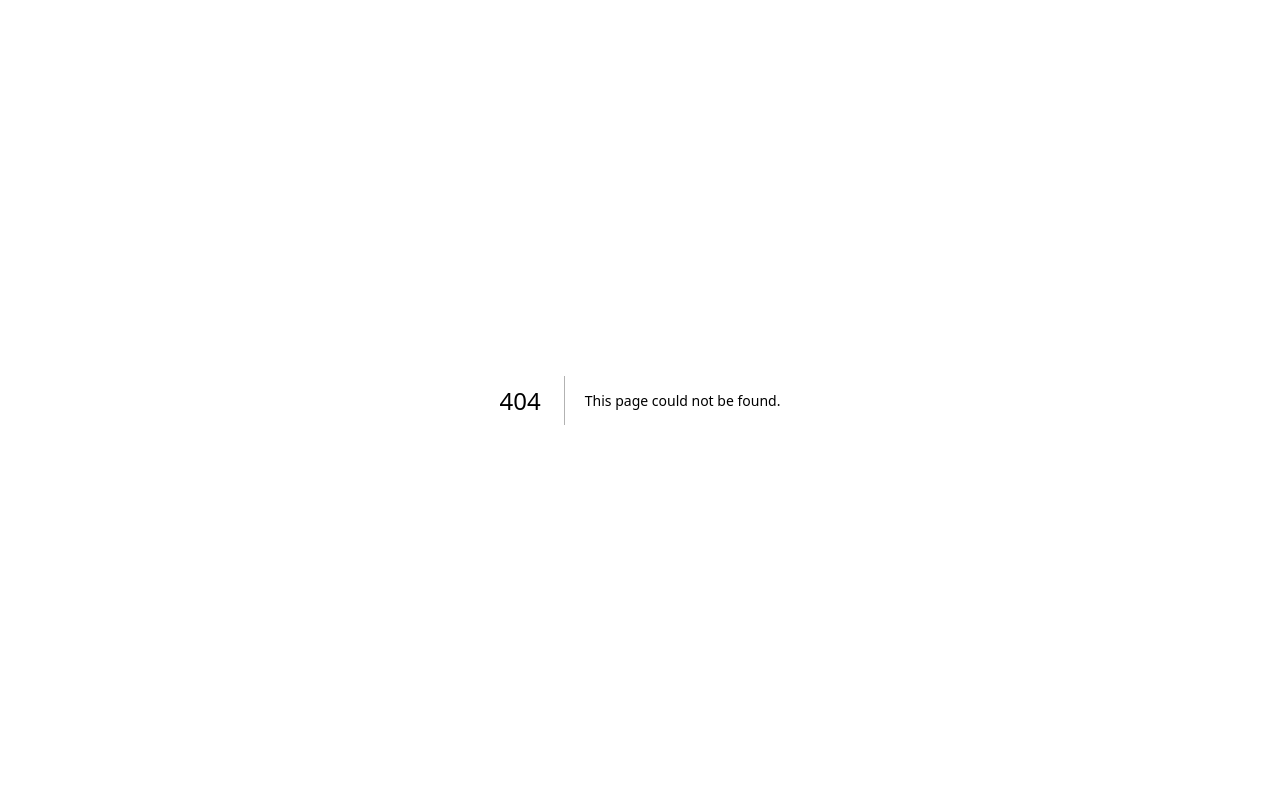
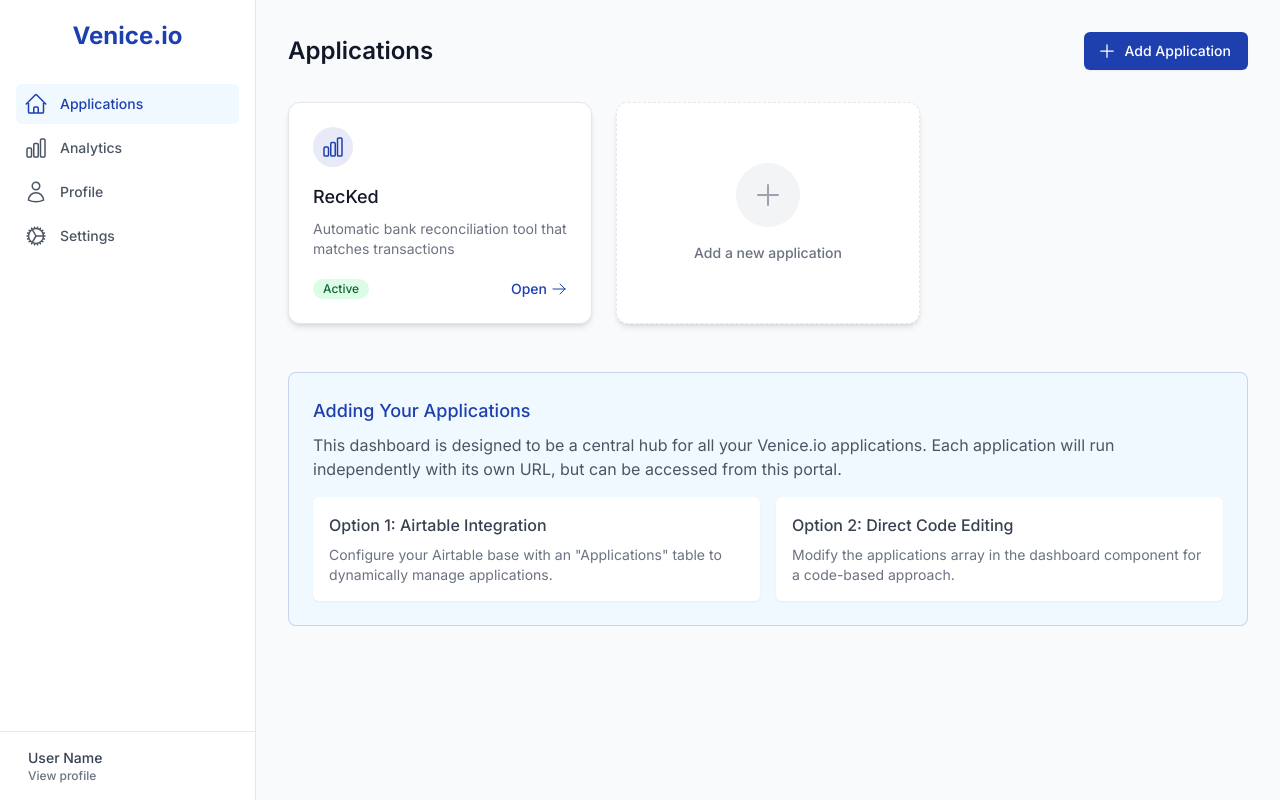
Before and after one commit to pattydubb/venice-io-accounting-portal, a Next.js app: page /dashboard in a window 1280 px wide. Before the commit this address had no page. Built offline with nearby package versions, Linux system fonts and the light colour scheme.

Commit message:
Add simplified dashboard with just one example application and easy add option

```diff
--- /dev/null
+++ b/src/app/dashboard/page.tsx
@@ -0,0 +1,145 @@
+'use client';
+
+import { useState } from 'react';
+import Link from 'next/link';
+import { ArrowRightIcon, PlusIcon } from '@heroicons/react/24/outline';
+
+// Example application structure - this would come from Airtable in production
+const exampleApp = {
+  id: 'recked',
+  name: 'RecKed',
+  description: 'Automatic bank reconciliation tool that matches transactions',
+  url: 'https://recked.venice.io',
+  status: 'Active',
+  category: 'Reconciliation',
+};
+
+export default function Dashboard() {
+  const [showAddModal, setShowAddModal] = useState(false);
+
+  return (
+    <div className="px-4 sm:px-6 lg:px-8 py-8">
+      <div className="sm:flex sm:items-center sm:justify-between">
+        <h1 className="text-2xl font-semibold text-gray-900">Applications</h1>
+        <div className="mt-4 sm:mt-0">
+          <button
+            onClick={() => setShowAddModal(true)}
+            className="inline-flex items-center px-4 py-2 border border-transparent rounded-md shadow-sm text-sm font-medium text-white bg-venice-blue hover:bg-blue-700"
+          >
+            <PlusIcon className="-ml-1 mr-2 h-5 w-5" aria-hidden="true" />
+            Add Application
+          </button>
+        </div>
+      </div>
+
+      <div className="mt-8">
+        <div className="grid grid-cols-1 gap-6 sm:grid-cols-2 lg:grid-cols-3">
+          {/* Example application card */}
+          <div className="app-card">
+            <div className="rounded-full bg-venice-blue/10 p-2 text-venice-blue w-fit">
+              <svg
+                xmlns="http://www.w3.org/2000/svg"
+                fill="none"
+                viewBox="0 0 24 24"
+                strokeWidth={1.5}
+                stroke="currentColor"
+                className="w-6 h-6"
+              >
+                <path
+                  strokeLinecap="round"
+                  strokeLinejoin="round"
+                  d="M3 13.125C3 12.504 3.504 12 4.125 12h2.25c.621 0 1.125.504 1.125 1.125v6.75C7.5 20.496 6.996 21 6.375 21h-2.25A1.125 1.125 0 013 19.875v-6.75zM9.75 8.625c0-.621.504-1.125 1.125-1.125h2.25c.621 0 1.125.504 1.125 1.125v11.25c0 .621-.504 1.125-1.125 1.125h-2.25a1.125 1.125 0 01-1.125-1.125V8.625zM16.5 4.125c0-.621.504-1.125 1.125-1.125h2.25C20.496 3 21 3.504 21 4.125v15.75c0 .621-.504 1.125-1.125 1.125h-2.25a1.125 1.125 0 01-1.125-1.125V4.125z"
+                />
+              </svg>
+            </div>
+            <h3 className="mt-4 text-lg font-medium text-gray-900">{exampleApp.name}</h3>
+            <p className="mt-2 text-sm text-gray-500 flex-grow">{exampleApp.description}</p>
+            <div className="mt-5 flex items-center justify-between">
+              <span className="inline-flex items-center px-2.5 py-0.5 rounded-full text-xs font-medium bg-green-100 text-green-800">
+                {exampleApp.status}
+              </span>
+              <Link
+                href={exampleApp.url}
+                target="_blank"
+                className="text-venice-blue hover:text-venice-teal inline-flex items-center text-sm font-medium"
+              >
+                Open <ArrowRightIcon className="ml-1 h-4 w-4" />
+              </Link>
+            </div>
+          </div>
+
+          {/* "Add Application" card */}
+          <div className="app-card border-dashed flex flex-col items-center justify-center cursor-pointer hover:bg-gray-50" onClick={() => setShowAddModal(true)}>
+            <div className="rounded-full bg-gray-100 p-4">
+              <PlusIcon className="h-8 w-8 text-gray-400" />
+            </div>
+            <p className="mt-4 text-sm font-medium text-gray-500">Add a new application</p>
+          </div>
+        </div>
+      </div>
+
+      {/* Simple instruction panel */}
+      <div className="mt-12 bg-venice-light rounded-lg p-6 border border-venice-blue/20">
+        <h2 className="text-lg font-medium text-venice-blue mb-2">Adding Your Applications</h2>
+        <p className="text-gray-600">
+          This dashboard is designed to be a central hub for all your Venice.io applications. Each application
+          will run independently with its own URL, but can be accessed from this portal.
+        </p>
+        <div className="mt-4 grid grid-cols-1 md:grid-cols-2 gap-4">
+          <div className="bg-white p-4 rounded-md shadow-sm">
+            <h3 className="font-medium text-gray-700 mb-2">Option 1: Airtable Integration</h3>
+            <p className="text-sm text-gray-500">
+              Configure your Airtable base with an "Applications" table to dynamically manage applications.
+            </p>
+          </div>
+          <div className="bg-white p-4 rounded-md shadow-sm">
+            <h3 className="font-medium text-gray-700 mb-2">Option 2: Direct Code Editing</h3>
+            <p className="text-sm text-gray-500">
+              Modify the applications array in the dashboard component for a code-based approach.
+            </p>
+          </div>
+        </div>
+      </div>
+
+      {/* Basic modal for adding applications - would be expanded with actual functionality */}
+      {showAddModal && (
+        <div className="fixed z-10 inset-0 overflow-y-auto">
+          <div className="flex items-center justify-center min-h-screen pt-4 px-4 pb-20 text-center sm:block sm:p-0">
+            <div className="fixed inset-0 transition-opacity" aria-hidden="true">
+              <div className="absolute inset-0 bg-gray-500 opacity-75" onClick={() => setShowAddModal(false)}></div>
+            </div>
+            <div className="inline-block align-bottom bg-white rounded-lg px-4 pt-5 pb-4 text-left overflow-hidden shadow-xl transform transition-all sm:my-8 sm:align-middle sm:max-w-lg sm:w-full sm:p-6">
+              <div>
+                <div className="mt-3 text-center sm:mt-5">
+                  <h3 className="text-lg leading-6 font-medium text-gray-900">Add Application</h3>
+                  <div className="mt-6">
+                    <p className="text-sm text-gray-500 text-left">
+                      To add an application, you would:
+                    </p>
+                    <ul className="mt-2 text-sm text-gray-500 text-left list-disc pl-5">
+                      <li>Configure your Airtable with application details</li>
+                      <li>Or modify the applications array in the code</li>
+                      <li>Each application needs a name, description, URL, and status</li>
+                    </ul>
+                    <p className="mt-4 text-sm text-gray-500 text-left">
+                      This modal is a placeholder that would contain a form for adding applications when the integration is set up.
+                    </p>
+                  </div>
+                </div>
+              </div>
+              <div className="mt-5 sm:mt-6">
+                <button
+                  type="button"
+                  className="inline-flex justify-center w-full rounded-md border border-transparent shadow-sm px-4 py-2 bg-venice-blue text-base font-medium text-white hover:bg-blue-700 focus:outline-none focus:ring-2 focus:ring-offset-2 focus:ring-blue-500 sm:text-sm"
+                  onClick={() => setShowAddModal(false)}
+                >
+                  Close
+                </button>
+              </div>
+            </div>
+          </div>
+        </div>
+      )}
+    </div>
+  );
+}
```
